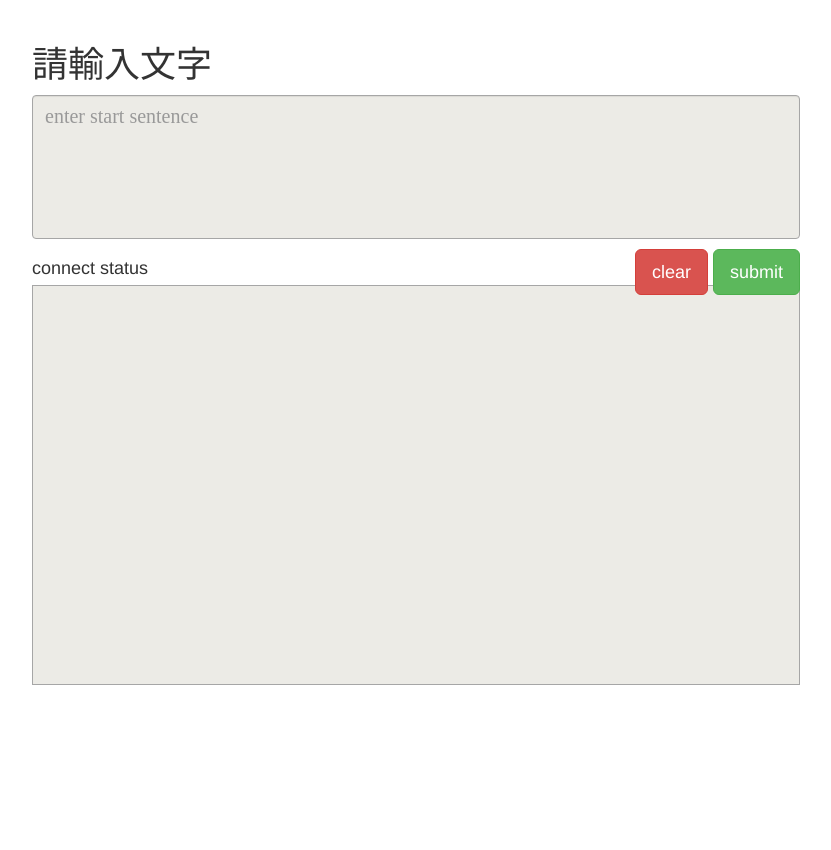
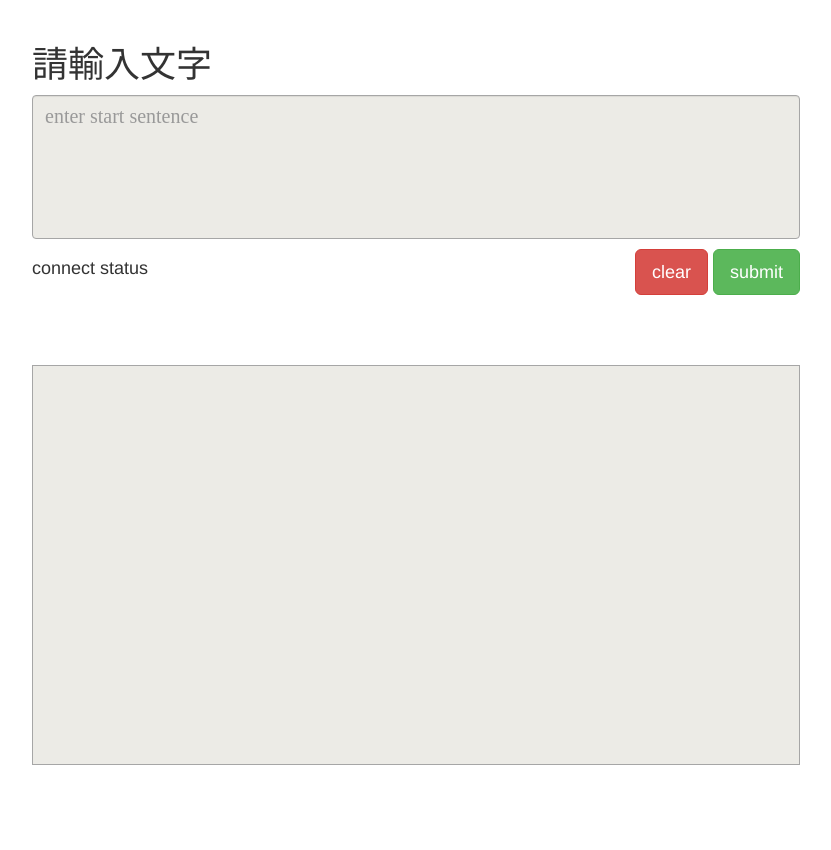
Before and after one commit to GoodWeather0322/Model_Demo, a Flask app: page /pos/ in a window 1280 px wide. Shown: the whole page, without its empty margins (23-854 px from the left). Run offline with Flask 2, Linux system fonts and the light colour scheme; parts of the project's set-up code (start-up, migrations or seed data) failed here and were passed over; some libraries are stand-ins or nearby versions.

Commit message:
modify chinese_index.html

```diff
--- a/models/chinesepos/templates/chinesepos_index.html
+++ b/models/chinesepos/templates/chinesepos_index.html
@@ -70,7 +70,8 @@
                 <option value="best">best</option>
             </select> -->
         </form>
-        <div id="resultgen" name="resultgen" class="entities" style="height:50%;border:1px solid #a6a6a6;
+        <div style="height:10%;"></div>
+        <div id="resultgen" name="resultgen" class="entities" style="height:50%;font-family:Microsoft JhengHei;border:1px solid #a6a6a6;
             background-color:#e7e5dfc4;resize:none;font-size:20px" size="700" warp="hard" placeholder="enter start sentence" maxlength="700">
 
         </div>
```
